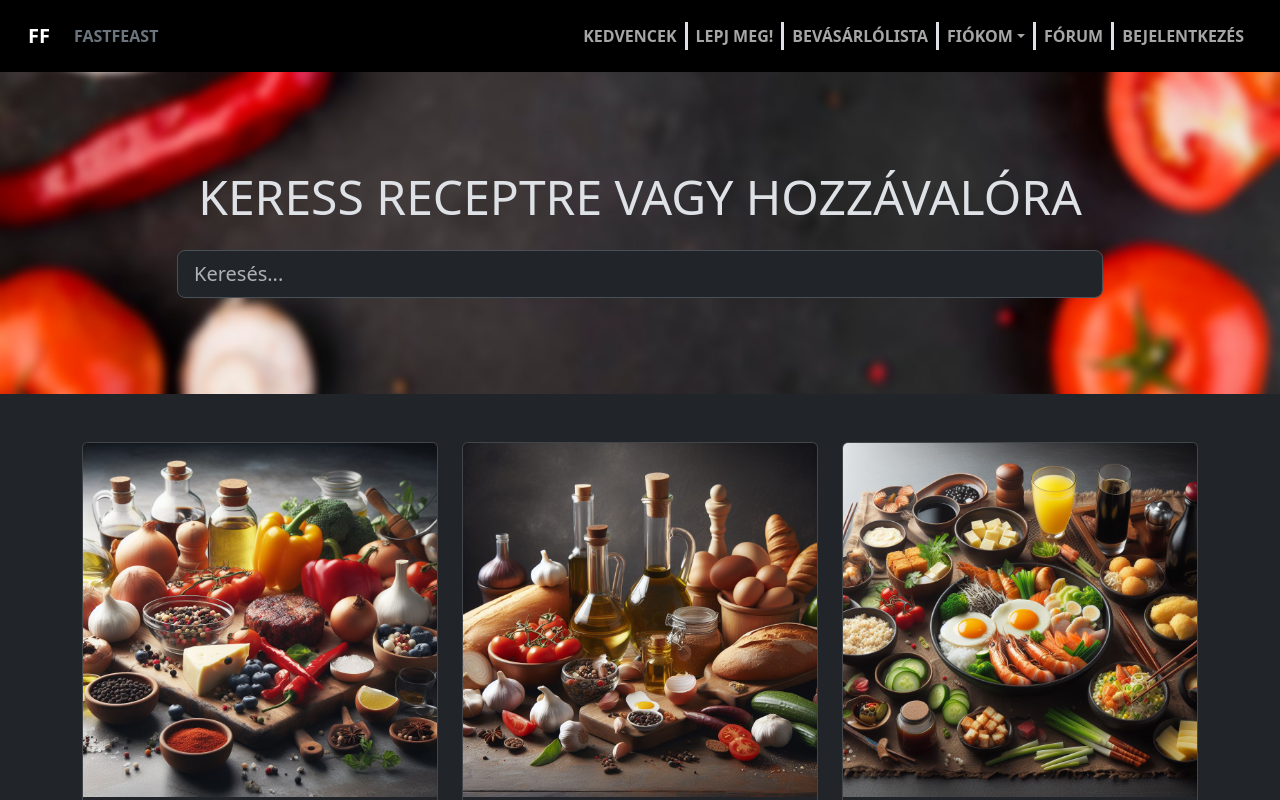
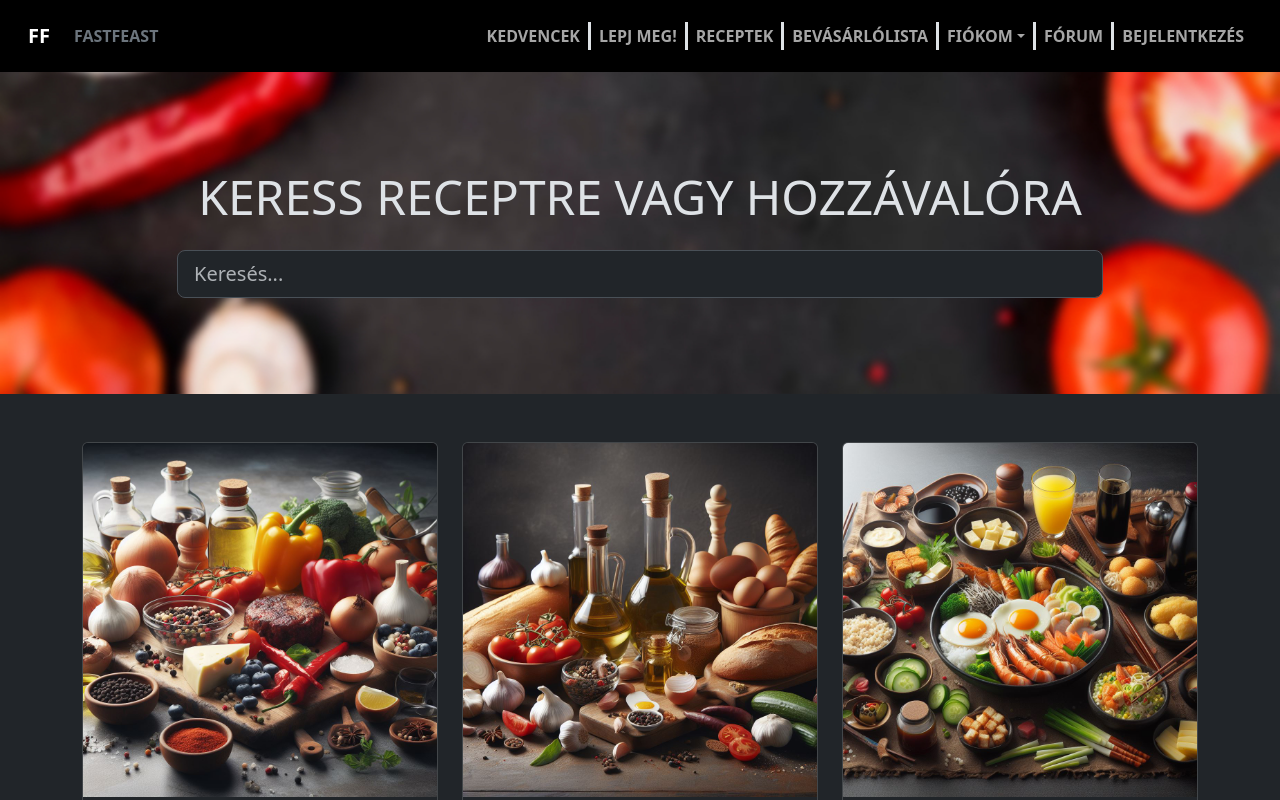
Before and after one commit to fir3e/bearproject, a plain HTML site: page frontend/index.html in a window 1280 px wide. Shown: the top 800 px of the page. Drawn offline with nearby package versions, Linux system fonts and the light colour scheme.

Commit message:
receptek menupont

```diff
--- a/frontend/index.html
+++ b/frontend/index.html
@@ -32,6 +32,9 @@
                         </li>
                         <li class="nav-item">
                             <a class="nav-link" href="">Lepj meg!</a>
+                        </li>
+                        <li class="nav-item">
+                            <a class="nav-link" href="">Receptek</a>
                         </li>
                         <li class="nav-item">
                             <a class="nav-link" href="">Bevásárlólista</a>
```
Also changed, not shown: frontend/login.html (+3 -0 lines).
